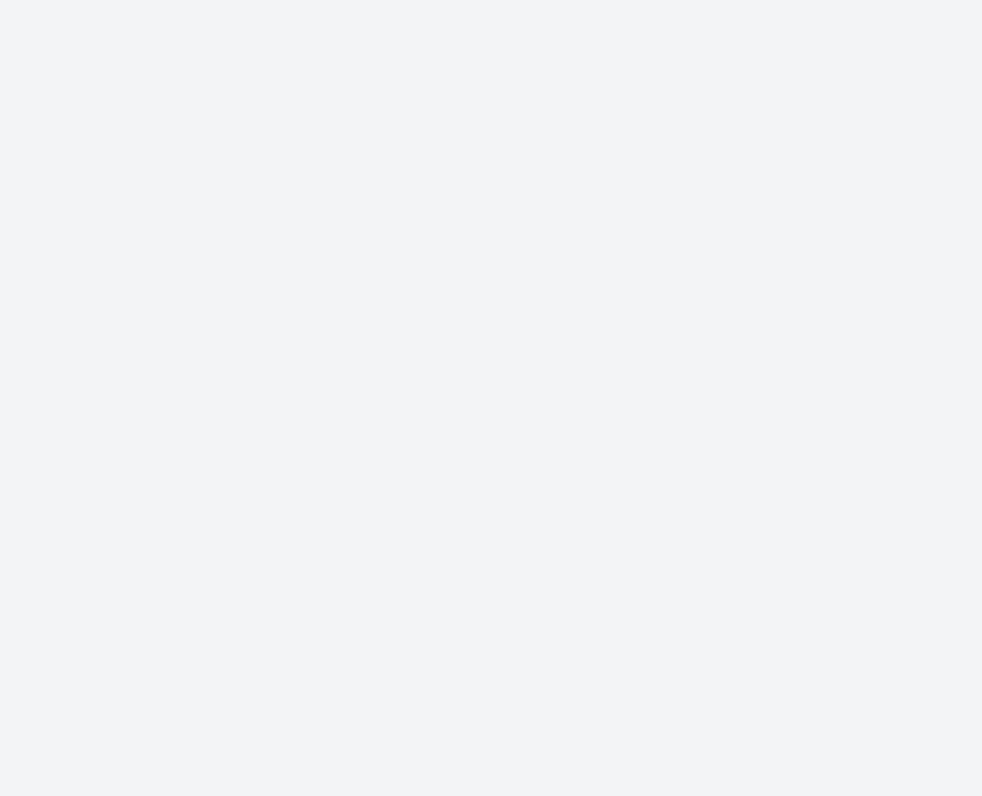
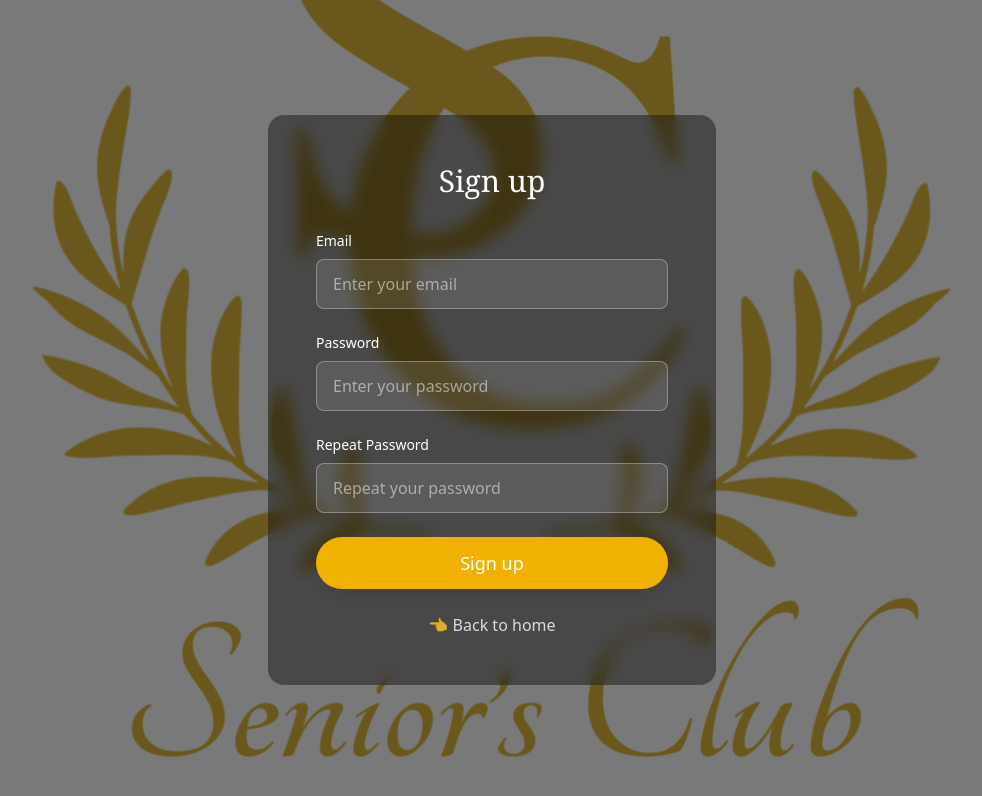
Before and after one commit to jeremyvssk/seniors-club, a React (Vite) app in the folder frontend/: page /signup in a window 1280 px wide. Before the commit this address had no page. Shown: the top 796 px of the page, without its empty margins (148-1130 px from the left). Built offline with nearby package versions, Linux system fonts and the light colour scheme.

Commit message:
sign up button with repeat password and validation

```diff
--- a/frontend/src/App.tsx
+++ b/frontend/src/App.tsx
@@ -1,6 +1,7 @@
 import { BrowserRouter as Router, Routes, Route } from 'react-router-dom'
 import LandingPage from "./pages/LandingPage";
 import LogIn from "./pages/LogIn";
+import SignUp from "./pages/SignUp";
 
 function App() {
   return (
@@ -9,6 +10,7 @@ function App() {
         <Routes>
           <Route path="/" element={<LandingPage />} />
           <Route path="/login" element={<LogIn />} />
+          <Route path="/signup" element={<SignUp />} />
         </Routes>
       </div>
     </Router>
--- /dev/null
+++ b/frontend/src/declarations.d.ts
@@ -0,0 +1,9 @@
+declare module "*.png";
+declare module "*.jpg";
+declare module "*.jpeg";
+declare module "*.gif";
+declare module "*.svg";
+
+
+//otherwise TS does not understand image imports.. typescript doesnt
+//know what jpg, png etc is. gotta declare them
--- a/frontend/src/pages/LandingPage.tsx
+++ b/frontend/src/pages/LandingPage.tsx
@@ -1,9 +1,7 @@
-import React from 'react';
-import logoImg from '../assets/images/logo.png';
-import bgImg from '../assets/images/landing_bg.jpg';
-import { useNavigate } from 'react-router-dom';
-
-
+import React from "react";
+import logoImg from "../assets/images/logo.png";
+import bgImg from "../assets/images/landing_bg.jpg";
+import { useNavigate } from "react-router-dom";
 
 const SeniorsClubLanding: React.FC = () => {
   const navigate = useNavigate();
@@ -15,7 +13,10 @@ const SeniorsClubLanding: React.FC = () => {
         <div className="text-center">
           {/* Logo */}
           <div className="inline-block">
-            <div style={{ backgroundImage: `url(${logoImg})` }} className="h-48 w-32 bg-cover bg-center"></div>
+            <div
+              style={{ backgroundImage: `url(${logoImg})` }}
+              className="h-48 w-32 bg-cover bg-center"
+            ></div>
           </div>
         </div>
       </div>
@@ -46,28 +47,32 @@ const SeniorsClubLanding: React.FC = () => {
             {/* Login Card */}
             <div className="bg-black/40 backdrop-blur-sm rounded-2xl p-8 md:p-12 flex flex-col items-center justify-center min-w-[280px] hover:bg-black/50 transition-all">
               <p className="text-white text-lg mb-6 text-center">
-                Already an<br />user?
+                Already an
+                <br />
+                user?
               </p>
               <button
-              onClick={() => navigate('/login')}
-              className="flex items-center gap-3 px-8 py-3 bg-white/10 border-2 border-white text-white rounded-full hover:bg-white/20 transition-all text-lg font-medium">
+                onClick={() => navigate("/login")}
+                className="flex items-center gap-3 px-8 py-3 bg-white/10 border-2 border-white text-white rounded-full hover:bg-white/20 transition-all text-lg font-medium"
+              >
                 Log in
-                <div className="bg-white rounded-full p-1.5">
-
-                </div>
+                <div className="bg-white rounded-full p-1.5"></div>
               </button>
             </div>
 
             {/* Sign Up Card */}
             <div className="bg-black/40 backdrop-blur-sm rounded-2xl p-8 md:p-12 flex flex-col items-center justify-center min-w-[280px] hover:bg-black/50 transition-all">
               <p className="text-white text-lg mb-6 text-center">
-                Sign up to get<br />started!
+                Sign up to get
+                <br />
+                started!
               </p>
-              <button className="flex items-center gap-3 px-8 py-3 bg-yellow-500 text-white rounded-full hover:bg-yellow-600 transition-all text-lg font-medium shadow-lg">
+              <button
+                onClick={() => navigate("/signup")}
+                className="flex items-center gap-3 px-8 py-3 bg-yellow-500 text-white rounded-full hover:bg-yellow-600 transition-all text-lg font-medium shadow-lg"
+              >
                 Sign up
-                <div className="bg-white rounded-full p-1.5">
-
-                </div>
+                <div className="bg-white rounded-full p-1.5"></div>
               </button>
             </div>
           </div>
--- /dev/null
+++ b/frontend/src/pages/SignUp.tsx
@@ -0,0 +1,116 @@
+import React, { useState } from "react";
+import logoImg from "../assets/images/logo.png";
+import { useNavigate } from "react-router-dom";
+
+const SeniorsClubSignUp: React.FC = () => {
+  const [email, setEmail] = useState("");
+  const [password, setPassword] = useState("");
+  const [repeatPassword, setrepeatPassword] = useState("");
+  const navigate = useNavigate();
+
+const handleSubmit = (e: React.FormEvent<HTMLFormElement>) => {
+    e.preventDefault();
+
+  // Handle signup logic here, checks if passwords match
+
+
+    const repeatInput = e.currentTarget.repeatpassword as HTMLInputElement;
+
+    if (password !== repeatPassword) {
+      repeatInput.setCustomValidity("Passwords do not match"); //browser needs to validate that passwords match to submit
+      repeatInput.reportValidity(); //gives a popup that this field needs to be filled.
+      return;
+    } else {
+      repeatInput.setCustomValidity(""); //if match, all good and clears error.
+    }
+
+
+
+
+    console.log("Email:", email);
+    console.log("Repeat Password:", password);
+  };
+
+  return (
+    <div
+      className="min-h-screen bg-center text-white p-10 relative flex items-center justify-center"
+      style={{ backgroundImage: `url(${logoImg})` }}
+    >
+      <div className="absolute inset-0 bg-black/50"></div>
+
+      <div className="relative z-10 bg-black/40 backdrop-blur-sm rounded-2xl p-8 md:p-12 w-full max-w-md">
+        <h2 className="text-3xl font-serif text-center mb-8">Sign up</h2>
+
+        <form onSubmit={handleSubmit} className="space-y-6">
+          <div>
+            <label htmlFor="email" className="block text-sm font-medium mb-2">
+              Email
+            </label>
+            <input
+              type="email"
+              id="email"
+              value={email}
+              onChange={(e) => setEmail(e.target.value)}
+              required
+              className="w-full px-4 py-3 rounded-lg bg-white/10 border border-white/30 text-white placeholder-white/50 focus:outline-none focus:ring-2 focus:ring-white/50"
+              placeholder="Enter your email"
+            />
+          </div>
+
+          <div>
+            <label
+              htmlFor="password"
+              className="block text-sm font-medium mb-2"
+            >
+              Password
+            </label>
+            <input
+              type="password"
+              id="password"
+              value={password}
+              onChange={(e) => setPassword(e.target.value)}
+              required
+              className="w-full px-4 py-3 rounded-lg bg-white/10 border border-white/30 text-white placeholder-white/50 focus:outline-none focus:ring-2 focus"
+              placeholder="Enter your password"
+            />
+          </div>
+
+          <div>
+            <label
+              htmlFor="password"
+              className="block text-sm font-medium mb-2"
+            >
+              Repeat Password
+            </label>
+
+            <input
+              type="password"
+              id="repeatpassword"
+              value={repeatPassword}
+              onChange={(e) => setrepeatPassword(e.target.value)}
+              required
+              className="w-full px-4 py-3 rounded-lg bg-white/10 border border-white/30 text-white placeholder-white/50 focus:outline-none focus:ring-2 focus"
+              placeholder="Repeat your password"
+            />
+          </div>
+
+          <button
+            type="submit"
+            className="w-full px-8 py-3 bg-yellow-500 text-white rounded-full hover:bg-yellow-600 transition-all text-lg font-medium shadow-lg"
+          >
+            Sign up
+          </button>
+        </form>
+
+        <button
+          onClick={() => navigate("/")}
+          className="mt-6 w-full text-center text-white/80 hover:text-white transition-all"
+        >
+          👈 Back to home
+        </button>
+      </div>
+    </div>
+  );
+};
+
+export default SeniorsClubSignUp;
```
Also changed, not shown: package.json (added, +10 -0 lines), 1 other file (tests, documents, lock files or other folders).
